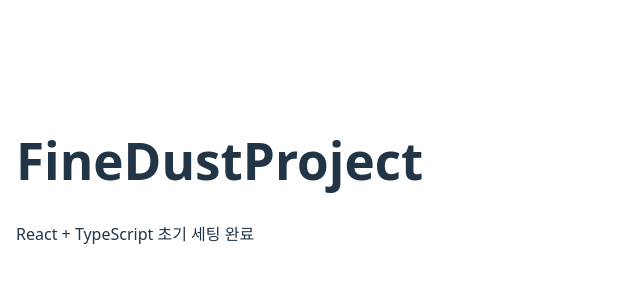
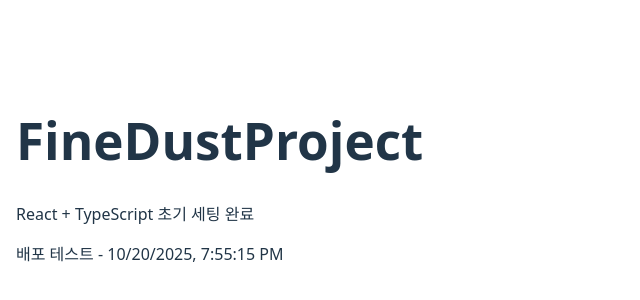
Before and after one commit to shushuburger/FineDustProject, a React (Vite) app: page / in a window 1280 px wide. Shown: the part 220-520 px from the top of the page, without its empty margins (0-640 px from the left). Built offline with nearby package versions, Linux system fonts and the light colour scheme.

Commit message:
feat: setup GitHub Pages deployment

```diff
--- a/src/App.tsx
+++ b/src/App.tsx
@@ -5,6 +5,7 @@
     <main style={{ padding: 16 }}>
       <h1>FineDustProject</h1>
       <p>React + TypeScript 초기 세팅 완료</p>
+      <p>배포 테스트 - {new Date().toLocaleString()}</p>
     </main>
   );
 }
```
